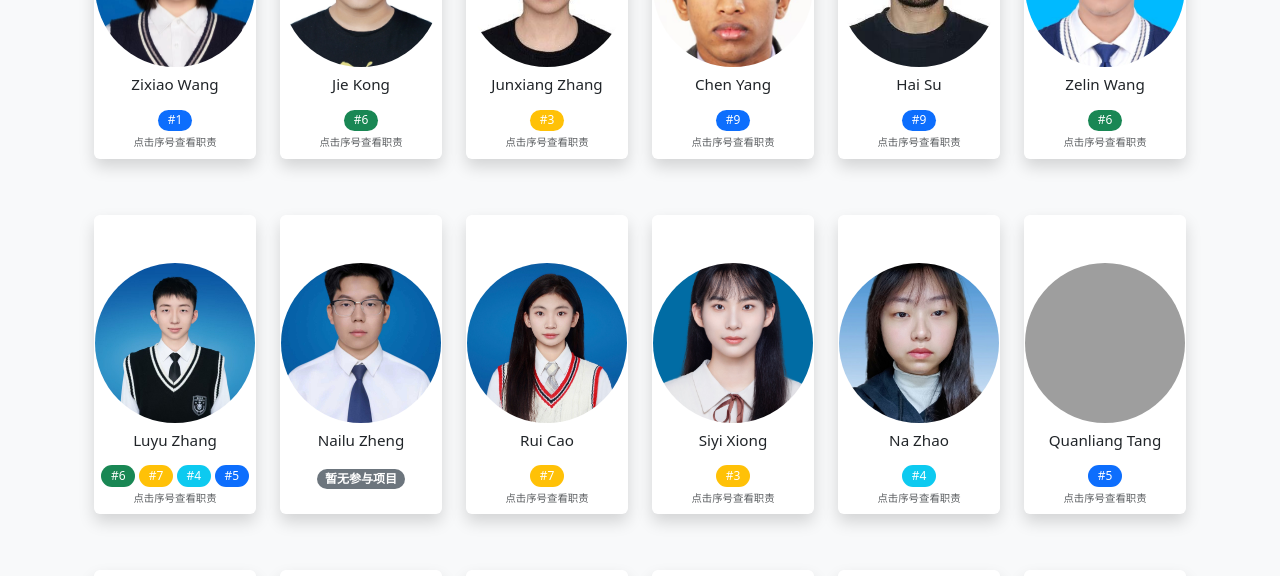
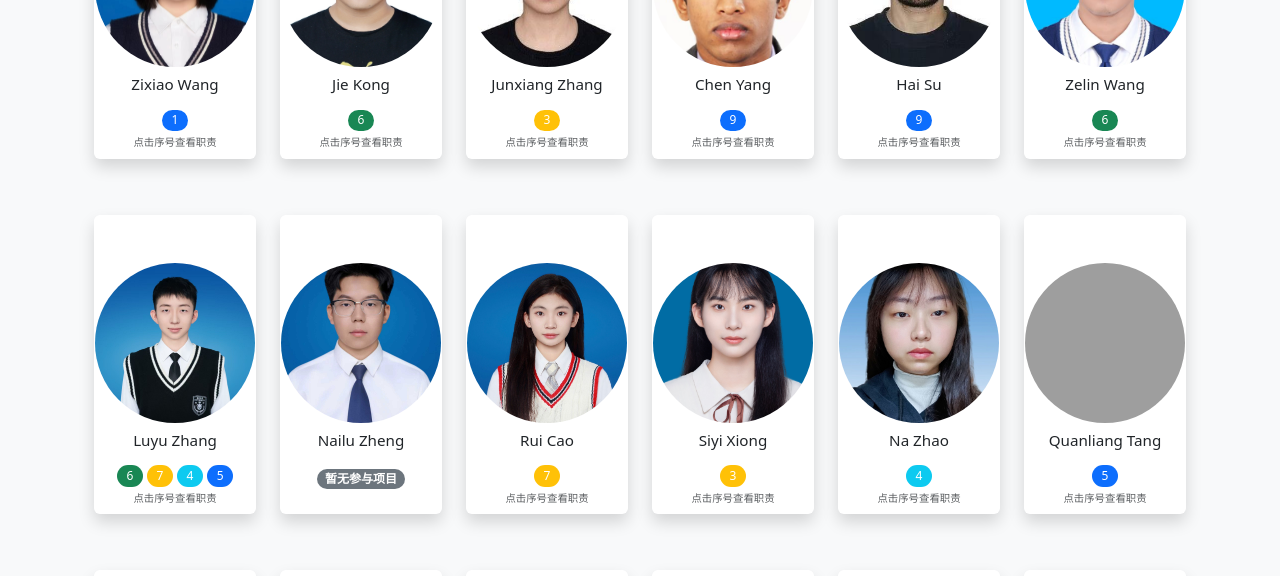
Before and after one commit to fablab4cogtwins/fablab4cogtwins.github.io, a Jekyll site: the page built from index.html, in a window 1280 px wide and 900 px high, scrolled down 2701 px. Shown: the part 149-725 px from the top of the window. Built offline with Jekyll 4.4.1, drawn with Linux system fonts in a browser that asks for light colours; the list of posts is cut into pages by our own code; some of the changed text lies outside the part shown; grey boxes are pictures that could not be loaded.

Commit message:
Update team.html

```diff
--- a/_includes/team.html
+++ b/_includes/team.html
@@ -124,7 +124,7 @@
           <h5 class="card-title mb-0 hover-primary" style="font-size: 0.95rem;">{{ member.name }}</h5>
           <div class="card-text text-muted small" style="font-size: 0.7rem;">{{ member.title }}</div>
 
-          <!-- 项目序号徽章区域 -->
+          <!-- 项目序号徽章区域（无#号） -->
           <div class="mt-3">
             {% if member.projects and member.projects.size > 0 %}
               <div class="d-flex flex-wrap justify-content-center gap-1">
@@ -148,7 +148,7 @@
                           data-bs-toggle="modal"
                           data-bs-target="#projectModalUndergrad{{ forloop.parentloop.index }}"
                           title="项目: {{ proj_item.name }} (点击查看职责)">
-                      #{{ project_index }}
+                      {{ project_index }}
                     </span>
                   {% else %}
                     <span class="badge bg-secondary project-badge rounded-pill"
@@ -171,7 +171,7 @@
       </div>
     </div>
 
-    <!-- 模态框：展示每个项目及其角色，同时显示项目序号 -->
+    <!-- 模态框：展示每个项目及其角色，同时显示项目序号（去除#号） -->
     {% if member.projects and member.projects.size > 0 %}
     <div class="modal fade" id="projectModalUndergrad{{ forloop.index }}" tabindex="-1" aria-labelledby="modalUndergradLabel{{ forloop.index }}" aria-hidden="true">
       <div class="modal-dialog modal-dialog-centered">
@@ -195,7 +195,7 @@
                 <li class="list-group-item d-flex justify-content-between align-items-center">
                   <span>
                     {% if proj_global_index > 0 %}
-                      <span class="badge bg-secondary me-2">#{{ proj_global_index }}</span>
+                      <span class="badge bg-secondary me-2">{{ proj_global_index }}</span>
                     {% endif %}
                     {{ proj_name }}
                   </span>
```
